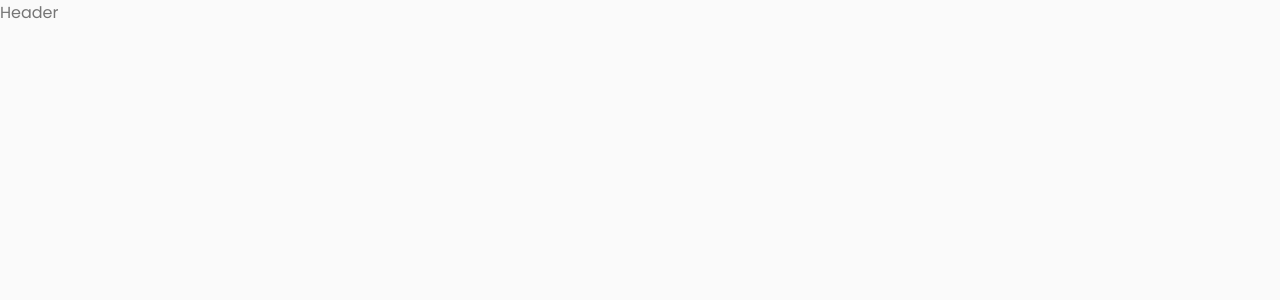
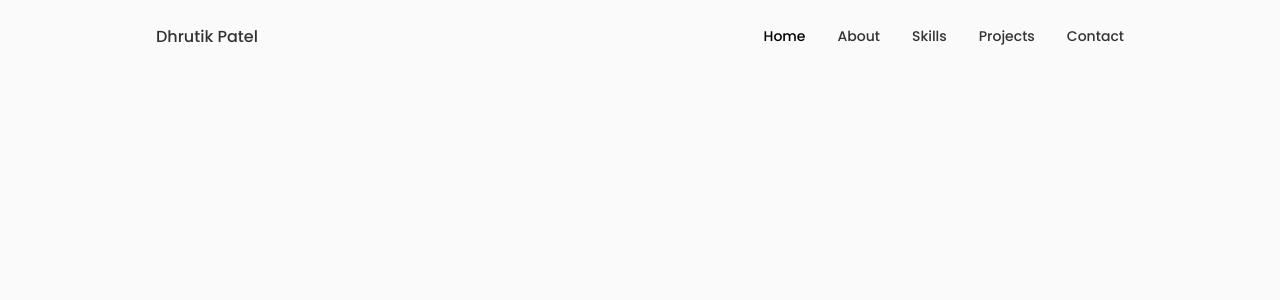
Before and after one commit to Dhrutik-Patel/Portfolio, a React (Create React App) app: page / in a window 1280 px wide. Shown: the top 300 px of the page. Built offline with nearby package versions, Linux system fonts and the light colour scheme.

Commit message:
[IMP] portfolio: implemented responsive header component

```diff
--- a/src/components/Header/Header.css
+++ b/src/components/Header/Header.css
@@ -0,0 +1,123 @@
+.header {
+    width: 100%;
+    position: fixed;
+    top: 0;
+    left: 0;
+    z-index: var(--z-fixed);
+    background-color: var(--body-color);
+}
+
+.nav {
+    height: calc(var(--header-height) + 1.5rem);
+    display: flex;
+    justify-content: space-between;
+    align-items: center;
+    column-gap: 1rem;
+}
+
+.nav__logo,
+.nav__toggle {
+    color: var(--title-color);
+    font-weight: var(--font-medium);
+}
+
+.nav__list {
+    display: flex;
+    column-gap: 2rem;
+}
+
+.nav__link {
+    display: flex;
+    flex-direction: column;
+    align-items: center;
+    font-size: var(--small-font-size);
+    color: var(--title-color);
+    font-weight: var(--font-medium);
+    transition: all 0.3s ease;
+}
+
+.nav__icon,
+.nav__close,
+.nav__toggle {
+    display: none;
+}
+
+/* Active Link */
+.active-link,
+.nav__link:hover {
+    color: var(--title-color-dark);
+}
+
+/* Responsive */
+/* For medium devices */
+@media screen and (max-width: 768px) {
+    .header {
+        top: initial;
+        bottom: 0;
+    }
+
+    .nav {
+        height: var(--header-height);
+    }
+
+    .nav__menu {
+        position: fixed;
+        bottom: -100%;
+        left: 0;
+        width: 100%;
+        background-color: var(--body-color);
+        padding: 2rem 1.5rem 4rem;
+        box-shadow: 0 -1px 5px rgba(0, 0, 0, 0.1);
+        border-radius: 1.5rem 1.5rem 0 0;
+        transition: all 0.3s ease;
+    }
+
+    .show-menu {
+        bottom: 0;
+    }
+
+    .nav__list {
+        display: grid;
+        grid-template-columns: repeat(3, 1fr);
+        gap: 2rem;
+    }
+
+    .nav__icon {
+        font-size: 1.2rem;
+    }
+
+    .nav__close {
+        position: absolute;
+        bottom: 1rem;
+        right: 1rem;
+        font-size: 1.5rem;
+        cursor: pointer;
+        color: var(--title-color);
+    }
+
+    .nav_close:hover {
+        color: var(--title-color-dark);
+    }
+
+    .nav__toggle {
+        font-size: 1.1rem;
+        cursor: pointer;
+    }
+
+    .nav__icon,
+    .nav__close,
+    .nav__toggle {
+        display: block;
+    }
+}
+
+/* For small devices */
+@media screen and (max-width: 350px) {
+    .nav__menu {
+        padding: 2rem 0.25rem 4rem;
+    }
+
+    .nav__list {
+        column-gap: 0;
+    }
+}
--- a/src/components/Header/Header.jsx
+++ b/src/components/Header/Header.jsx
@@ -1,7 +1,70 @@
-import React from 'react';
+import React, { useState } from 'react';
+import './Header.css';
 
 const Header = () => {
-    return <div>Header</div>;
+    const [toggle, setToggle] = useState(false);
+
+    const handleToggle = () => {
+        setToggle((prev) => !prev);
+    };
+
+    return (
+        <header className="header">
+            <nav className="nav container">
+                {/* Logo */}
+                <a href="/" className="nav__logo">
+                    Dhrutik Patel
+                </a>
+
+                {/* Menu */}
+                <div className={toggle ? 'nav__menu show-menu' : 'nav__menu'} id="nav-menu">
+                    <ul className="nav__list grid">
+                        <li className="nav__item">
+                            <a href="#home" className="nav__link active-link">
+                                <i className="uil uil-estate nav__icon"></i>
+                                Home
+                            </a>
+                        </li>
+                        <li className="nav__item">
+                            <a href="#about" className="nav__link">
+                                <i className="uil uil-user nav__icon"></i>
+                                About
+                            </a>
+                        </li>
+                        <li className="nav__item">
+                            <a href="#skills" className="nav__link">
+                                <i className="uil uil-file-alt nav__icon"></i>
+                                Skills
+                            </a>
+                        </li>
+                        <li className="nav__item">
+                            <a href="#projects" className="nav__link">
+                                <i className="uil uil-scenery nav__icon"></i>
+                                Projects
+                            </a>
+                        </li>
+                        <li className="nav__item">
+                            <a href="#contact" className="nav__link">
+                                <i className="uil uil-message nav__icon"></i>
+                                Contact
+                            </a>
+                        </li>
+                    </ul>
+
+                    <i
+                        className="uil uil-times nav__close"
+                        id="nav-close"
+                        onClick={handleToggle}
+                    ></i>
+                </div>
+
+                {/* Button toggle */}
+                <div className="nav__toggle" id="nav-toggle" onClick={handleToggle}>
+                    <i className="uil uil-apps"></i>
+                </div>
+            </nav>
+        </header>
+    );
 };
 
 export default Header;
```
